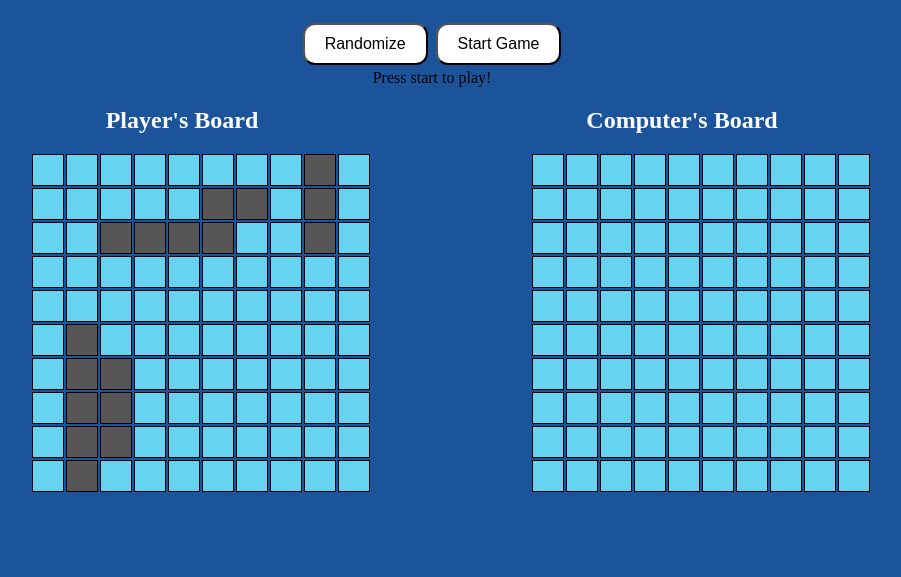
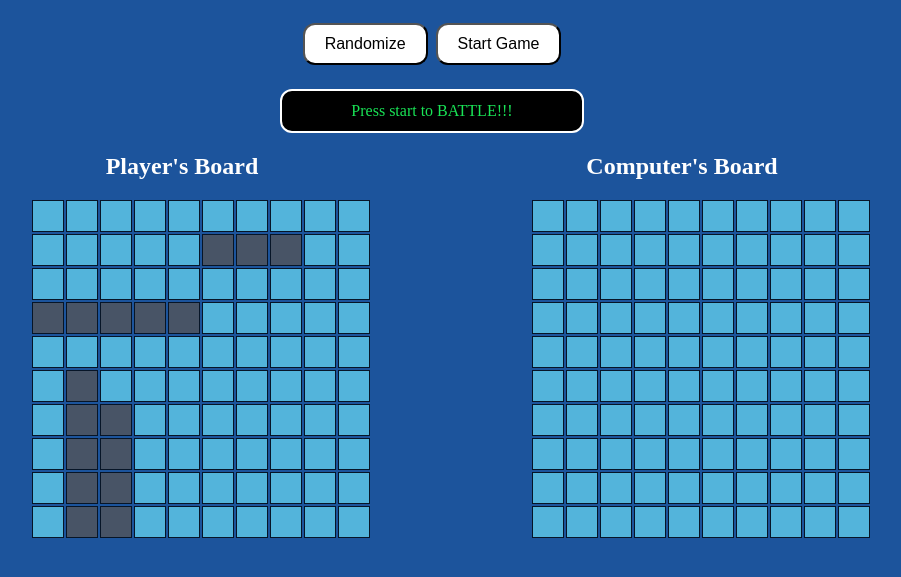
Before and after one commit to rickramen/battleship, a website built with webpack: page src/template.html in a window 1280 px wide. Shown: the part 61-638 px from the top of the page, without its empty margins (208-1109 px from the left). Built offline with nearby package versions, Linux system fonts and the light colour scheme.

Commit message:
some refactoring

```diff
--- a/src/components/DomController.js
+++ b/src/components/DomController.js
@@ -8,6 +8,7 @@ class DomController {
     initialize() {
         this.displayPlayerBoards();
         this.setupButtonListeners();
+        this.updateGameStatus('Press start to BATTLE!!!');
     }
 
     displayPlayerBoards() {
@@ -60,6 +61,13 @@ class DomController {
             this.gameController.resetBoards();
             this.displayPlayerBoards()
         });
+
+        document.getElementById("start-btn").addEventListener("click", () => {
+            document.getElementById("player1-board").classList.remove("disabled");
+            document.getElementById("player2-board").classList.remove("disabled");
+            document.getElementById("player1-board").classList.add("started");
+            document.getElementById("player2-board").classList.add("started");
+        });
        }
 
     setupBoardListeners(playerBoardId) {
@@ -71,6 +79,7 @@ class DomController {
 
             cellElement.addEventListener('click', () => {
                 if (
+                boardElement.classList.contains('started') &&
                 !cellElement.classList.contains('hit') &&
                 !cellElement.classList.contains('miss') &&
                 !cellElement.classList.contains('sunk')
@@ -84,26 +93,27 @@ class DomController {
 
         if (result) {
             this.displayPlayerBoards();
-
             // Check if the game has ended and display winner
             if (result.gameEnded) {
                 this.displayWinner(this.gameController.winner);
+                document.getElementById("player1-board").classList.remove("started");
+                document.getElementById("player2-board").classList.remove("started");
             }
         }
     }
+    updateGameStatus(message) {
+        const gameStatusElement = document.getElementById('game-status');
+        gameStatusElement.textContent = message;
+    }
 
     displayWinner(winner) {
-        const winnerMessage = document.createElement('div');
-        winnerMessage.id = 'winner-message';
+        const gameStatusElement = document.getElementById('game-status');
 
         if (winner.type === 'real'){
-            winnerMessage.textContent = `YOU WIN!`;
-        }else (winnerMessage.textContent = `COMPUTER WINS!`);
-
-        document.body.appendChild(winnerMessage);
-
-        // Disable UI interaction
-        document.getElementById('player2-board').style.pointerEvents = 'none';
+            gameStatusElement.textContent = `YOU WIN!`;
+        }else {
+            gameStatusElement.textContent = `COMPUTER WINS!`;
+        };
     }
 }
 
--- a/src/components/GameController.js
+++ b/src/components/GameController.js
@@ -19,19 +19,13 @@ class GameController {
     }
 
     populateBoards() {
-        // Player 1
-        this.player1ShipGenerator.placeShipRandomly(new Ship(5));
-        this.player1ShipGenerator.placeShipRandomly(new Ship(4));
-        this.player1ShipGenerator.placeShipRandomly(new Ship(3));
-        this.player1ShipGenerator.placeShipRandomly(new Ship(3));
-        this.player1ShipGenerator.placeShipRandomly(new Ship(2));
-
-        // Player 2
-        this.player2ShipGenerator.placeShipRandomly(new Ship(5));
-        this.player2ShipGenerator.placeShipRandomly(new Ship(4));
-        this.player2ShipGenerator.placeShipRandomly(new Ship(3));
-        this.player2ShipGenerator.placeShipRandomly(new Ship(3));
-        this.player2ShipGenerator.placeShipRandomly(new Ship(2));
+        const ships = [5, 4, 3, 3, 2];
+        ships.forEach(length => {
+            // Player 1
+            this.player1ShipGenerator.placeShipRandomly(new Ship(length));
+            // Player 2
+            this.player2ShipGenerator.placeShipRandomly(new Ship(length));
+        });
     }
 
     resetBoards() {
@@ -48,13 +42,20 @@ class GameController {
         }
 
         // Check if the opponent has lost all ships
-        if (this.opponent.gameboard.allShipsSunk()) {
-            this.declareWinner(this.currentPlayer);
+        if (this.checkForWinner()) {
             return { ...result, gameEnded: true };
         }
 
         this.swapTurn();
         return result;
+    }
+
+    checkForWinner() {
+        if (this.opponent.gameboard.allShipsSunk()) {
+            this.declareWinner(this.currentPlayer);
+            return true;
+        }
+        return false;
     }
 
     declareWinner(winner) {
--- a/src/components/ShipGenerator.js
+++ b/src/components/ShipGenerator.js
@@ -67,6 +67,8 @@ class ShipGenerator {
 
         if (validPositionFound) {
             this.placeShipOnBoard(ship, position, direction);
+        }else {
+            throw new Error(`Failed to place ship after ${attempts} attempts`);
         }
     }
 }
--- a/src/styles/styles.css
+++ b/src/styles/styles.css
@@ -33,8 +33,8 @@ button {
 
 .button-container {
     display: flex;
-    justify-content: center;
-    gap: 20px;
+    flex-direction: column;
+    align-items: center;
 }
 
 .board-container {
@@ -49,6 +49,11 @@ button {
     gap: 2px;
     width: 300px;
     height: 300px;
+}
+
+.board.disabled {
+    pointer-events: none;
+    opacity: 0.75;
 }
 
 .cell {
@@ -77,3 +82,17 @@ button {
 .cell.sunk {
     background-color: black;
 }
+
+#game-status {
+    text-align: center;
+    color: rgb(25, 228, 86);
+    background-color: #000000;
+    border: 2px solid white;
+    border-radius: 12px;
+    width: 300px;
+    height: 40px;
+    display: flex;
+    align-items: center;
+    justify-content: center;
+    margin-top: 20px;
+}
--- a/src/template.html
+++ b/src/template.html
@@ -17,17 +17,17 @@
             <button id="start-btn">Start Game</button>
         </div>
 
-        <div id="game-status">Press start to play!</div>
+        <div id="game-status"></div>
 
-        <div id="boards-container" class="board-container">
+        <div class="board-container">
             <div>
                 <h2>Player's Board</h2>
-                <div id="player1-board" class="board"></div>
+                <div id="player1-board" class="board disabled"></div>
             </div>
 
             <div>
                 <h2>Computer's Board</h2>
-                <div id="player2-board" class="board"></div>
+                <div id="player2-board" class="board disabled"></div>
             </div>
         </div>
     </main>
```
